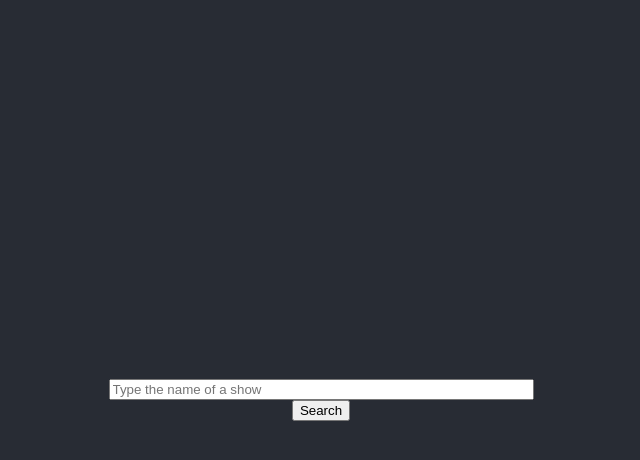
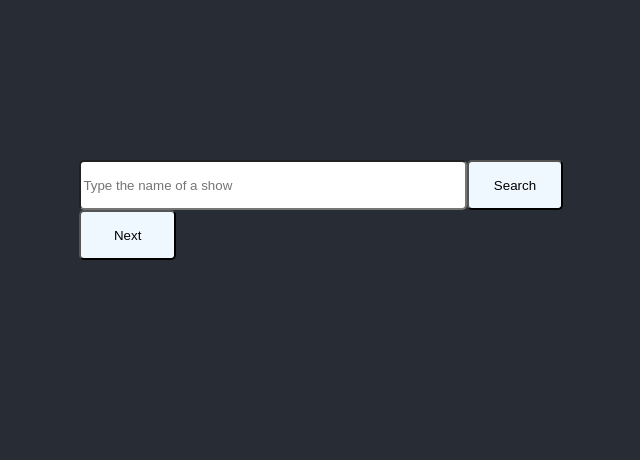
Before and after one commit to angelinahan/binge-watch-calculator, a React (Create React App) app: page / in a window 1280 px wide. Shown: the top 460 px of the page, without its empty margins (319-959 px from the left). Built offline with nearby package versions, Linux system fonts and the light colour scheme.

Commit message:
Added Step1 page

```diff
--- a/src/App.css
+++ b/src/App.css
@@ -1,6 +1,6 @@
-.App {
+/* .App {
   text-align: center;
-}
+} */
 
 .App-logo {
   height: 40vmin;
@@ -19,7 +19,7 @@
   display: flex;
   flex-direction: column;
   align-items: center;
-  justify-content: center;
+  /* justify-content: center; */
   font-size: calc(10px + 2vmin);
   color: white;
 }
--- a/src/App.js
+++ b/src/App.js
@@ -3,6 +3,7 @@ import './App.css';
 import { useState } from 'react';
 import { searchShow } from './tvService';
 import { ResultRow } from './components/ResultRow';
+import { Step1 } from './pages/Step1';
 
 function App() {
 const [query, setQuery] = useState("");
@@ -18,7 +19,8 @@ function keypress(ev) {
   return (
     <div className="App">
       <header className="App-header">
-        <input size="50"
+        <Step1 results={searchResults} query={query} setQuery={setQuery} setSearchResults={setSearchResults} setShowId={setShowId}/>
+        {/* <input size="50"
         onChange={(event) => setQuery(event.target.value)}
         value={query} placeholder="Type the name of a show"></input>
         <button onClick={() => searchShow(query).then(data => setSearchResults(data))}>Search</button>
@@ -30,7 +32,7 @@ function keypress(ev) {
             <ResultRow key={result.show.id} show={result.show} onClick={() => setShowId(result.show.id)}/>
           )
 
-        }
+        } */}
       </header>
     </div>
   );
--- a/src/components/ResultRow.js
+++ b/src/components/ResultRow.js
@@ -3,8 +3,21 @@ import styled from 'styled-components';
 const ResultDiv = styled.div`
     border: 1px solid white;
     height: 50px;
+    padding: 10px;
     display: flex;
+    overflow: ...;
+    justify-content: space-between;
+    border-radius: 5px;
+    cursor: pointer;
+    &:hover {
+        background-color: pink;
+        transition: 0.3s background-color;
+    }
+`
 
+const ResultImage = styled.img`
+    height: 100%;
+    width: auto;
 `
 
 export const ResultRow = ({ show }) => {
@@ -16,7 +29,7 @@ export const ResultRow = ({ show }) => {
     return (
         <>
             <ResultDiv>
-                <img src={imageUrl}></img>
+                <ResultImage src={imageUrl}></ResultImage>
                 <p>{show.name}</p>
                 <p>{show.premiered}</p>
             </ResultDiv>
--- /dev/null
+++ b/src/pages/Step1.js
@@ -0,0 +1,55 @@
+import styled from 'styled-components';
+import { ResultRow } from '../components/ResultRow';
+import { searchShow } from '../tvService';
+
+const Step1Container = styled.div`
+    display: flex;
+    margin: 20vh 5vw;
+    flex-direction: column;
+`
+
+const SearchBarDiv = styled.div`
+    display: flex;
+    flex-direction: row;
+`
+
+const SearchBar = styled.input`
+    border-radius: 5px;
+    width: 80%;
+`
+
+const Button = styled.button`
+    border-radius: 5px;
+    height: 50px;
+    width: 20%;
+    background-color: aliceblue;
+`
+
+const ResultsDiv = styled.div`
+    display: flex;
+    flex-direction: column;
+    border-radius: 5px;
+`
+
+export const Step1 = ( props ) => {
+    return (
+        <>
+            <Step1Container>
+                <SearchBarDiv>
+                <SearchBar size="50"
+                    onChange={(event) => props.setQuery(event.target.value)}
+                    value={props.query} placeholder="Type the name of a show"></SearchBar>
+                <Button onClick={() => searchShow(props.query).then(data => props.setSearchResults(data))}>Search</Button>
+                </SearchBarDiv>
+                <ResultsDiv>
+                {
+                    props.results.map(result =>
+                        <ResultRow key={result.show.id} show={result.show} onClick={() => props.setShowId(result.show.id)} />
+                    )
+                }
+                </ResultsDiv>
+                <Button>Next</Button>
+            </Step1Container>
+        </>
+    )
+}
```
Also changed, not shown: src/pages/Step2.js (added).
